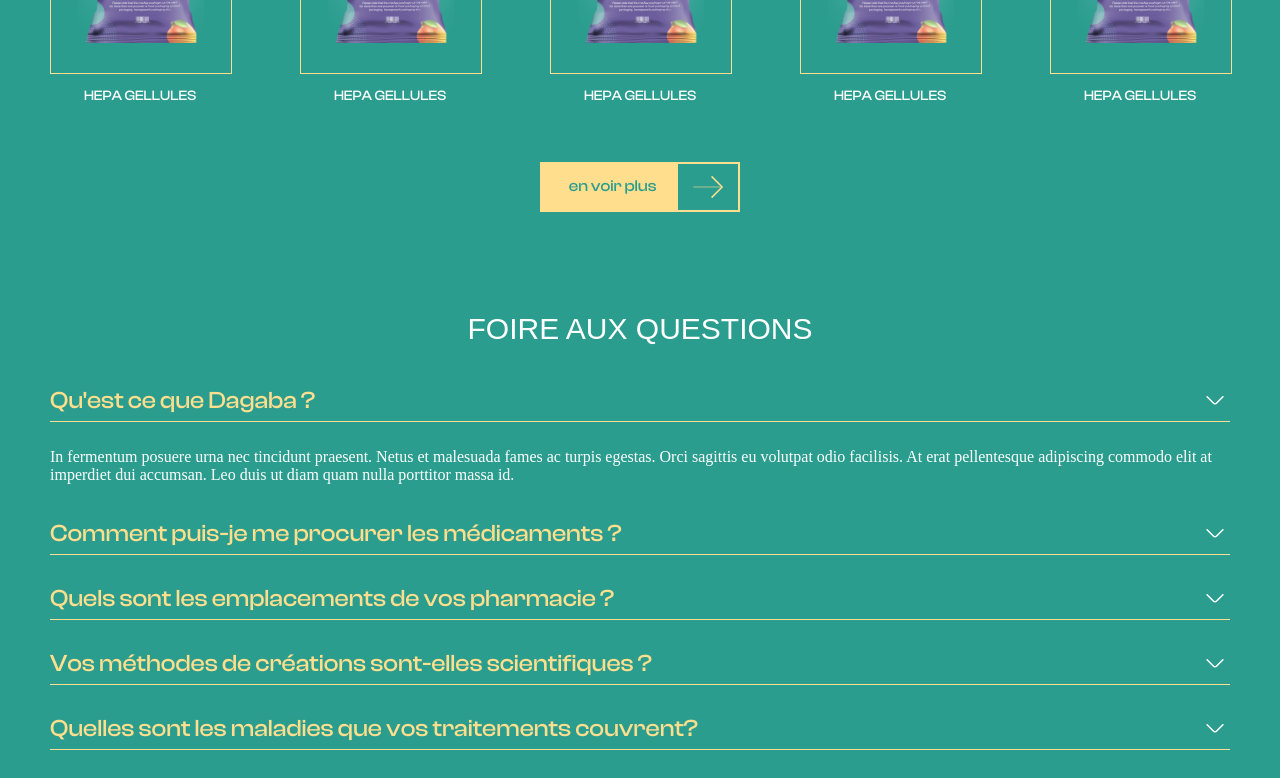
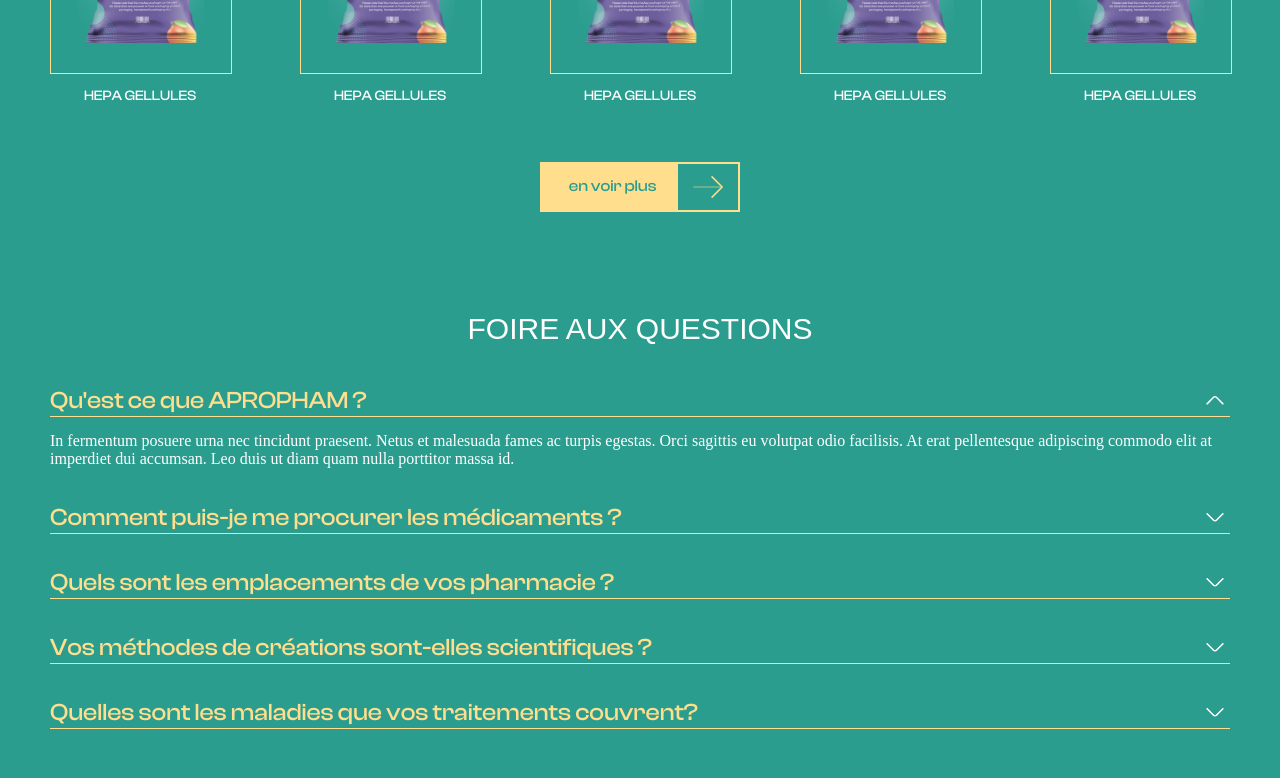
Before and after one commit to MozartOnWeb/dagaba, a Next.js app: page / in a window 1280 px wide. Both pictures are taken after a click on the element 1215 px from the left and 2960 px from the top of the page. Shown: the part 2560-3338 px from the top of the page. Built offline with nearby package versions, Linux system fonts and the light colour scheme; a web font is replaced by a local one.

Commit message:
adding close arrow icon to faq section

```diff
--- a/components/faq/Faqs.tsx
+++ b/components/faq/Faqs.tsx
@@ -4,12 +4,12 @@
 
 import styles from "./faqs.module.css";
 
-import { ExpandArrowIcon } from "@/public/assets/icons";
+import { ExpandArrowIcon, CloseArrowIcon } from "@/public/assets/icons";
 
 const faqsArray = [
   {
     id: 0,
-    headline: "Qu'est ce que Dagaba ?",
+    headline: "Qu'est ce que APROPHAM ?",
     content:
       "In fermentum posuere urna nec tincidunt praesent. Netus et malesuada fames ac turpis egestas. Orci sagittis eu volutpat odio facilisis. At erat pellentesque adipiscing commodo elit at imperdiet dui accumsan. Leo duis ut diam quam nulla porttitor massa id.",
   },
@@ -40,7 +40,7 @@
 ];
 
 function Faqs() {
-  const [expandedQuestion, setExpandedQuestion] = useState("");
+  const [expandedQuestion, setExpandedQuestion] = useState<string>("");
 
   const handleExpand = (question: string) => {
     if (expandedQuestion === question) {
@@ -57,7 +57,11 @@
           <div>
             <h6>{item.headline}</h6>
             <div onClick={() => handleExpand(item.headline)}>
-              <ExpandArrowIcon />
+              {expandedQuestion === item.headline ? (
+                <CloseArrowIcon />
+              ) : (
+                <ExpandArrowIcon />
+              )}
             </div>
           </div>
 
--- a/components/faq/faqs.module.css
+++ b/components/faq/faqs.module.css
@@ -1,6 +1,3 @@
-.faqWrapper {
-}
-
 .singleFaqWrapper {
   margin-bottom: 3.5em;
 }
@@ -18,7 +15,7 @@
   height: 1px;
   width: 100%;
   position: absolute;
-  top: 3.5em;
+  top: 100%;
 }
 
 .singleFaqWrapper > div h6 {
@@ -41,6 +38,12 @@
 .singleFaqWrapper p {
   font-size: 1.6rem;
   font-weight: 400;
-  margin-top: 2em;
+  margin-top: 1em;
   transition: all 0.5s ease;
 }
+
+@media screen and (max-width: 375px) {
+  .singleFaqWrapper > div h6 {
+    font-size: 1.8rem;
+  }
+}
--- a/public/assets/icons.tsx
+++ b/public/assets/icons.tsx
@@ -376,3 +376,20 @@
     </svg>
   );
 };
+
+export const CloseArrowIcon = () => {
+  return (
+    <svg
+      width="18"
+      height="9"
+      viewBox="0 0 18 9"
+      fill="none"
+      xmlns="http://www.w3.org/2000/svg"
+    >
+      <path
+        d="M16.92 8.60178C16.73 8.60178 16.54 8.53177 16.39 8.38177L9.87002 1.86178C9.39002 1.38178 8.61002 1.38178 8.13002 1.86178L1.61002 8.38177C1.32002 8.67177 0.84002 8.67177 0.55002 8.38177C0.26002 8.09177 0.26002 7.61178 0.55002 7.32178L7.07002 0.801775C8.13002 -0.258225 9.86002 -0.258225 10.93 0.801775L17.45 7.32178C17.74 7.61178 17.74 8.09177 17.45 8.38177C17.3 8.52178 17.11 8.60178 16.92 8.60178Z"
+        fill="#ffffff"
+      />
+    </svg>
+  );
+};
```
